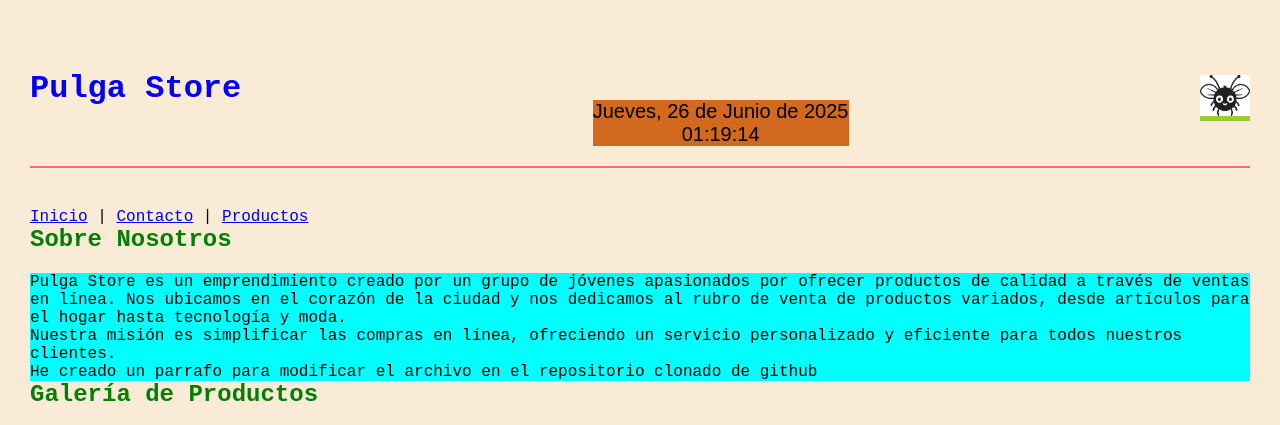
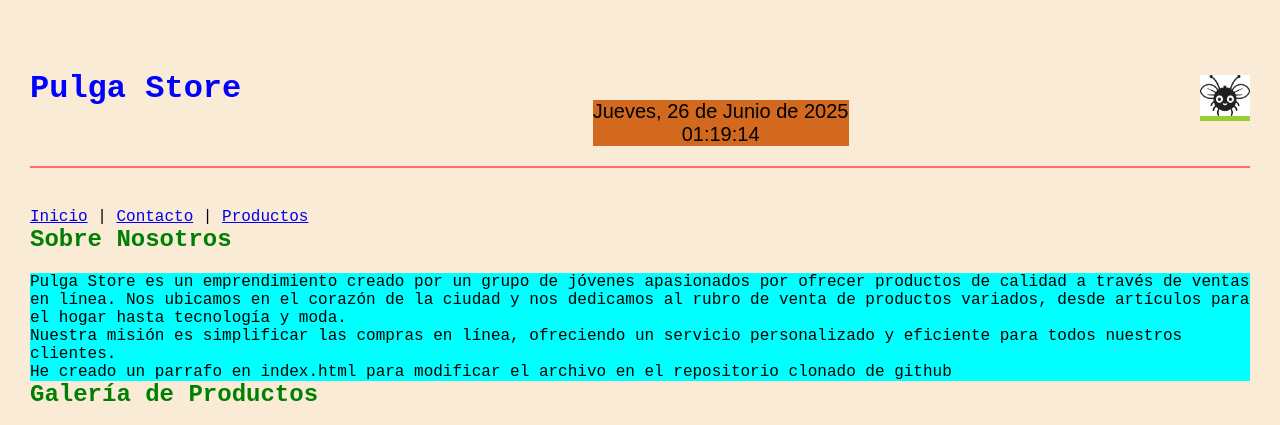
Before and after one commit to roesvi/ABPRO7, a plain HTML site: page index.html in a window 1280 px wide. Shown: the top 425 px of the page. Drawn offline with Linux system fonts and the light colour scheme; grey boxes are pictures that could not be loaded; a web font is replaced by a local one.

Commit message:
Aagregado un parrafo nuevo en index.html

```diff
--- a/index.html
+++ b/index.html
@@ -33,7 +33,8 @@
                 venta de productos variados, desde artículos para el hogar hasta tecnología y moda.</p>
             <p>Nuestra misión es simplificar las compras en línea, ofreciendo un servicio personalizado y eficiente para
                 todos nuestros clientes.</p>
-            <p>He creado un parrafo para modificar el archivo en el repositorio clonado de github</p>
+            <p>He creado un parrafo en index.html para modificar el archivo en el repositorio clonado de github</p>
+
         </section>
 
         <section class="">
```
